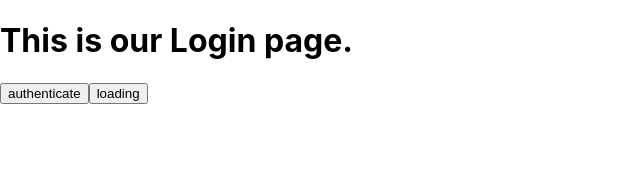
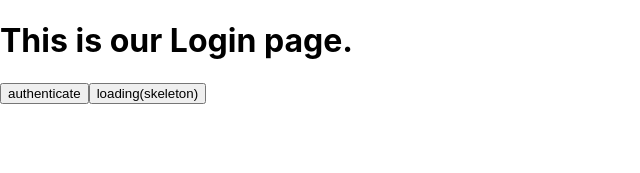
Before and after one commit to hatchways/team-cheerios, a React (Create React App) app in the folder client/: page /login in a window 1280 px wide. Shown: the top 173 px of the page, without its empty margins (0-640 px from the left). Built offline with nearby package versions, Linux system fonts and the light colour scheme.

Commit message:
Add hight to scroll overflow contents

```diff
--- a/client/src/components/OutlinedBtn.js
+++ b/client/src/components/OutlinedBtn.js
@@ -17,7 +17,7 @@ const useStyles = makeStyles(() =>
   })
 );
 
-export default function OutlinedBtn({ to, children, ...rest }) {
+export default function OutlinedBtn({ children, ...rest }) {
   const classes = useStyles();
 
   return (
--- a/client/src/components/Skeletons/DashboardSkeleton.js
+++ b/client/src/components/Skeletons/DashboardSkeleton.js
@@ -13,16 +13,17 @@ const useStyles = makeStyles((theme) =>
     root: {
       background: "#FAFBFE",
       height: `calc(100vh - ${NAVBAR_HEIGHT}px)`,
-      overflow: "hidden",
     },
     leftPane: {
       padding: theme.spacing(5),
       background: "#ffffff",
+      height: "100%",
       overflow: "scroll",
     },
     rightPane: {
       flexGrow: 1,
       padding: theme.spacing(5),
+      height: "100%",
       overflow: "scroll",
     },
   })
--- a/client/src/pages/Login.js
+++ b/client/src/pages/Login.js
@@ -38,7 +38,7 @@ export default function Login() {
 
       {/* for checking */}
       <button onClick={handleClick}>authenticate</button>
-      <button onClick={handleLoading}>loading</button>
+      <button onClick={handleLoading}>loading(skeleton)</button>
     </div>
   );
 }
```
